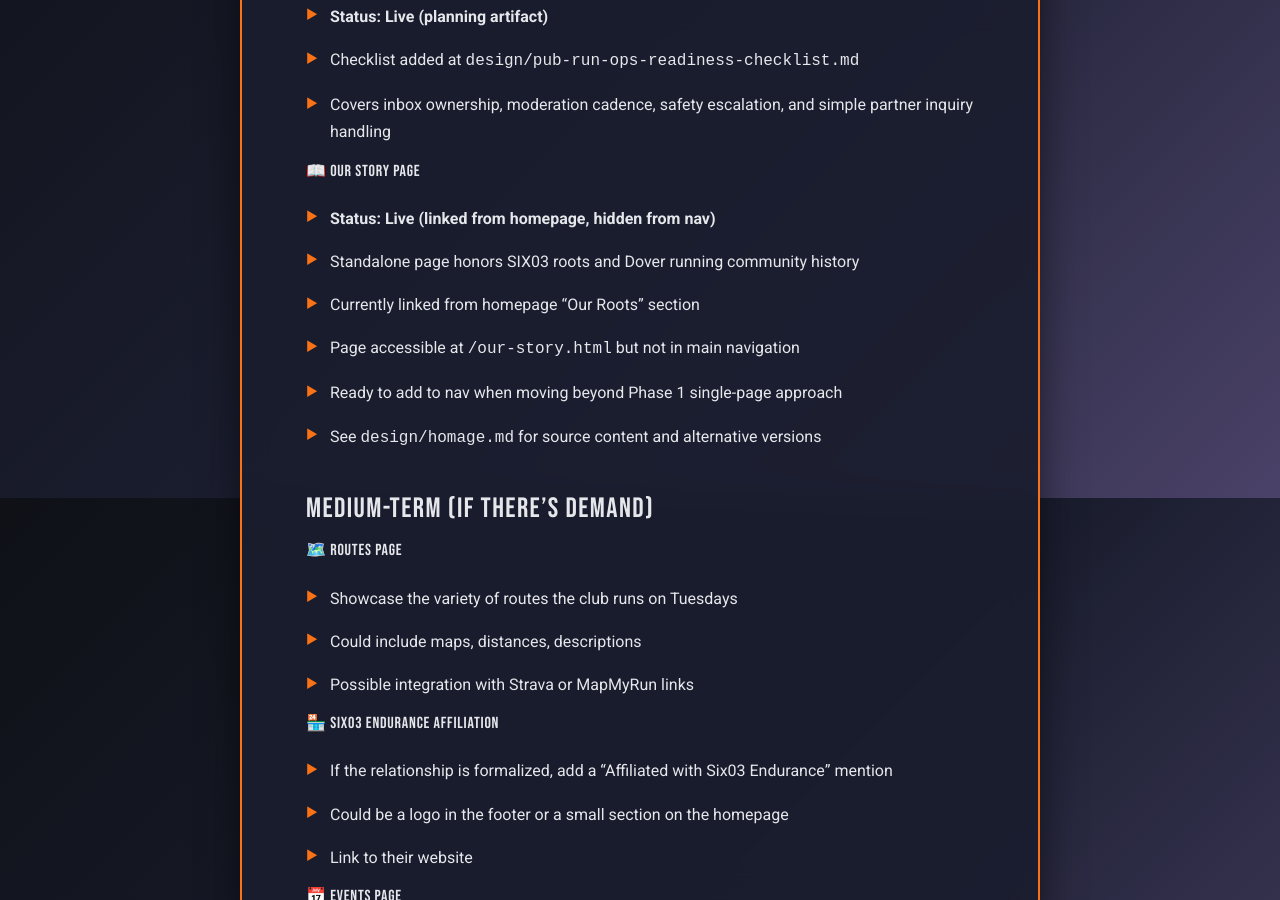
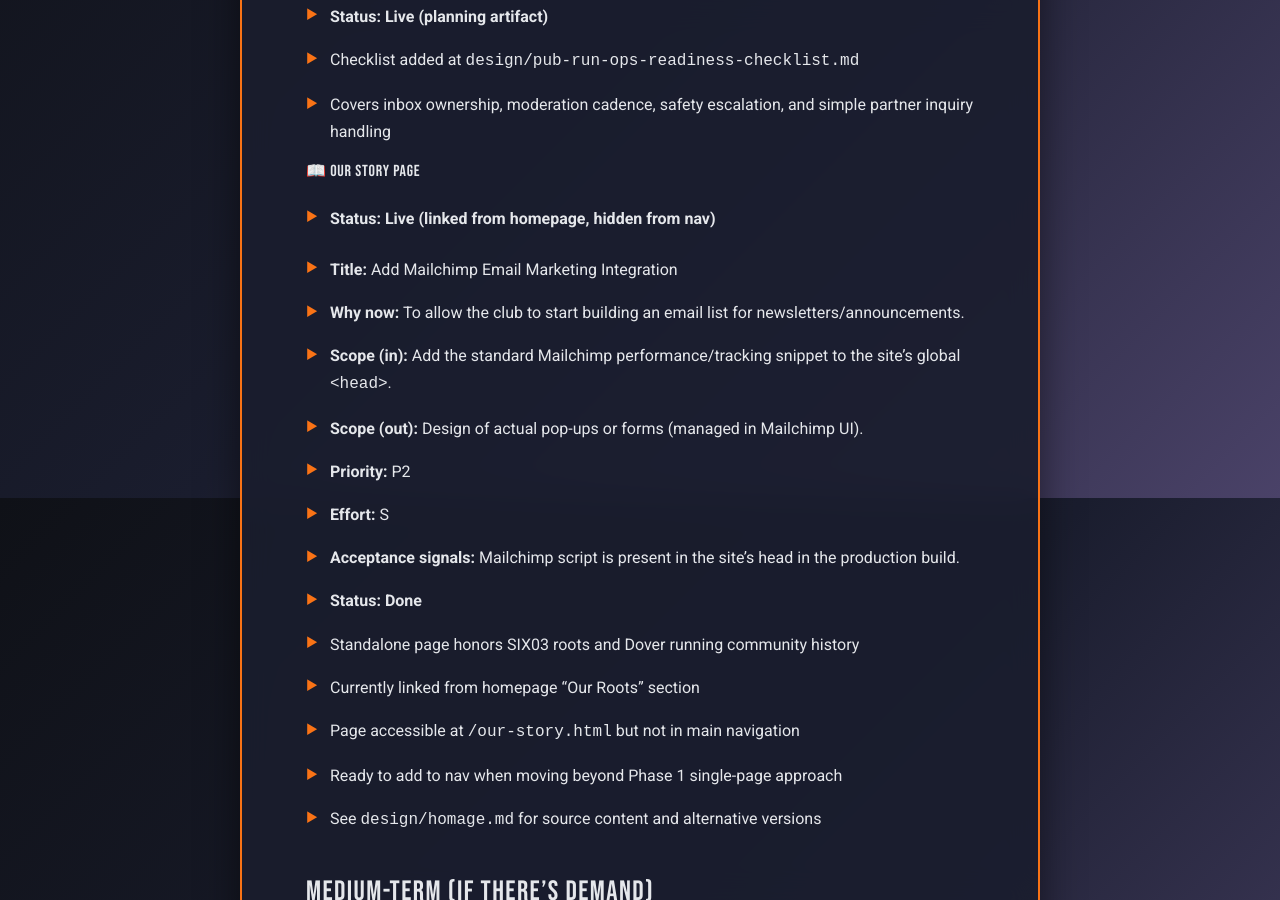
Before and after one commit to dekay2001/dover-run-club-website, a Jekyll site: the page built from design/website-roadmap.md, in a window 1280 px wide and 900 px high, scrolled down 4002 px. Built offline with Jekyll 4.4.1, drawn with Linux system fonts in a browser that asks for light colours; our own code applies the rules of GitHub Pages for plain Markdown files.

Commit message:
Add Mailchimp integration for email marketing in the site's head

```diff
--- a/_layouts/default.html
+++ b/_layouts/default.html
@@ -49,6 +49,7 @@
       }
     }
     </script>
+    <script id="mcjs">!function(c,h,i,m,p){m=c.createElement(h),p=c.getElementsByTagName(h)[0],m.async=1,m.src=i,p.parentNode.insertBefore(m,p)}(document,"script","https://chimpstatic.com/mcjs-connected/js/users/3458160e76cde106ba7836b5c/48a44f420527c89c92e0b9022.js");</script>
 </head>
 <body>
     <a href="#main-content" class="skip-link">Skip to main content</a>
--- a/design/website-roadmap.md
+++ b/design/website-roadmap.md
@@ -98,6 +98,15 @@ Ideas can be generated by the idea agent, planned by the planning agent, impleme
 
 #### 📖 Our Story Page
 - **Status: Live (linked from homepage, hidden from nav)**
+
+- **Title:** Add Mailchimp Email Marketing Integration
+- **Why now:** To allow the club to start building an email list for newsletters/announcements.
+- **Scope (in):** Add the standard Mailchimp performance/tracking snippet to the site's global `<head>`.
+- **Scope (out):** Design of actual pop-ups or forms (managed in Mailchimp UI).
+- **Priority:** P2
+- **Effort:** S
+- **Acceptance signals:** Mailchimp script is present in the site's head in the production build.
+- **Status: Done**
 - Standalone page honors SIX03 roots and Dover running community history
 - Currently linked from homepage "Our Roots" section
 - Page accessible at `/our-story.html` but not in main navigation
```
